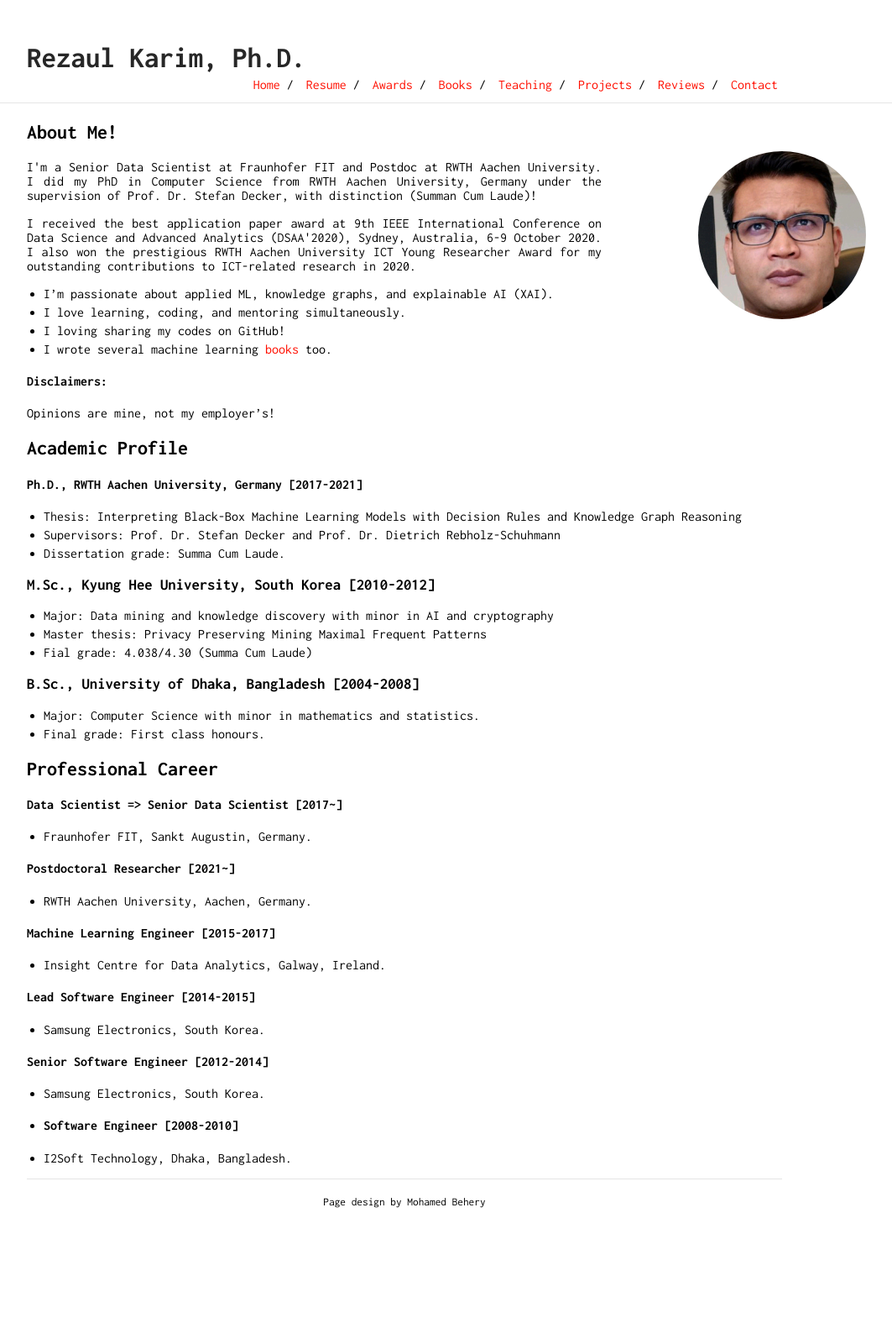
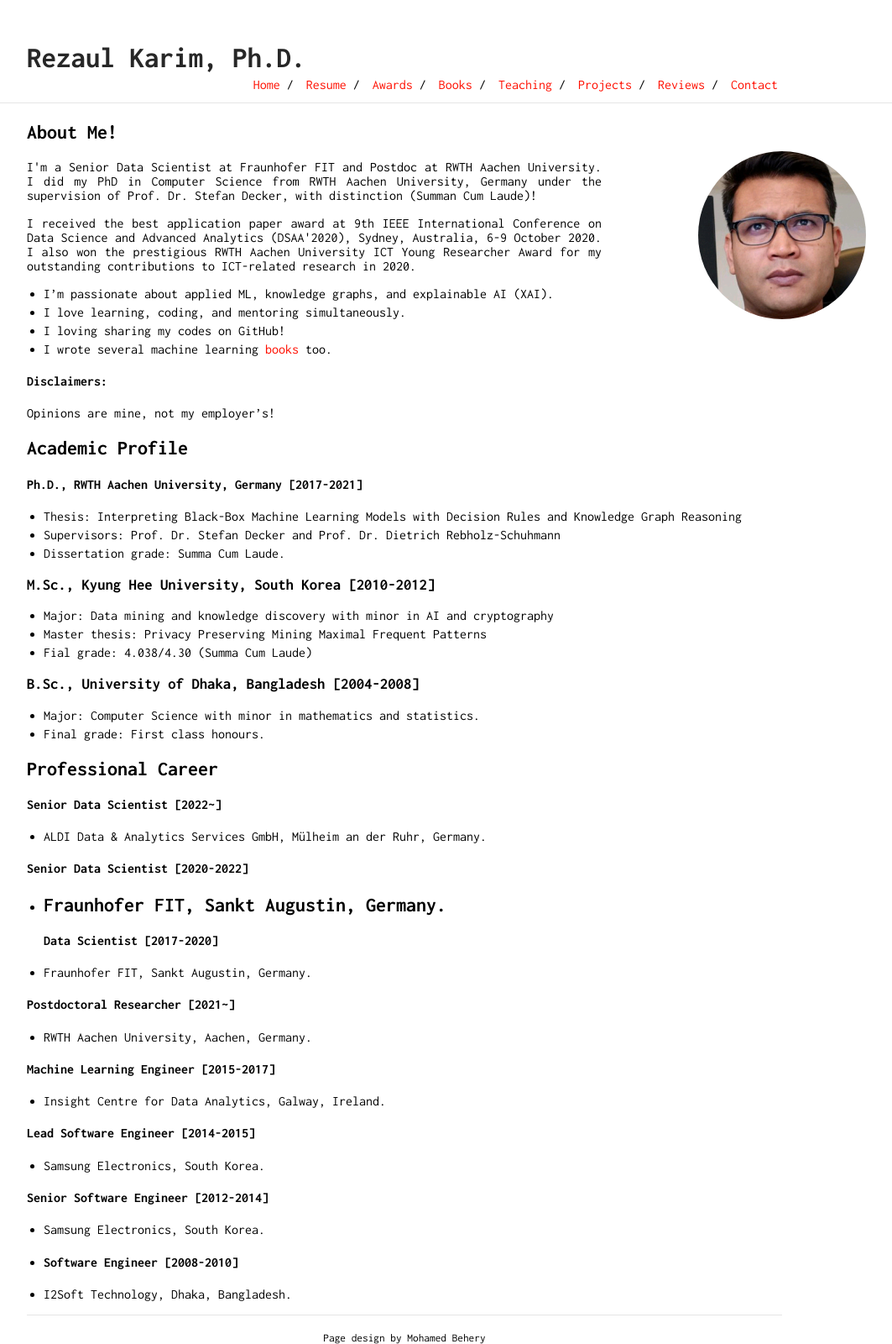
Before and after one commit to rezacsedu/rezacsedu.github.io, a Jekyll site: the page built from index.md, in a window 1280 px wide. Shown: the whole page at 84% size, without its empty margins (158-1221 px from the left). Built offline with Jekyll 4.4.1, drawn with Linux system fonts in a browser that asks for light colours; our own code applies the rules of GitHub Pages for plain Markdown files; before the commit the page ends 1438 px from its top, so only the background shows below that.

Commit message:
Update index.md

```diff
--- a/index.md
+++ b/index.md
@@ -29,7 +29,13 @@ Opinions are mine, not my employer's!
 - Final grade: First class honours.
 
 ## Professional Career
-#### Data Scientist => Senior Data Scientist [2017~]
+#### Senior Data Scientist [2022~]
+- ALDI Data & Analytics Services GmbH, Mülheim an der Ruhr, Germany.
+
+#### Senior Data Scientist [2020-2022]
+- Fraunhofer FIT, Sankt Augustin, Germany.
+-
+#### Data Scientist [2017-2020]
 - Fraunhofer FIT, Sankt Augustin, Germany.
 
 #### Postdoctoral Researcher [2021~]
```
